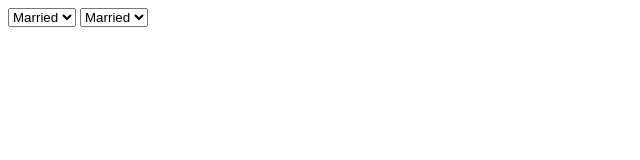
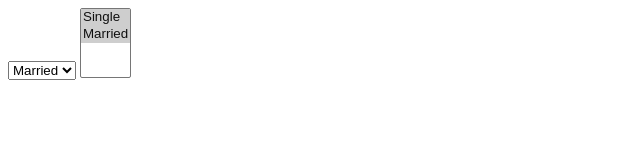
Before and after one commit to ziyan-junaideen/json-populate, a plain HTML site: page demo/index.html in a window 1280 px wide. Shown: the whole page, without its empty margins (0-640 px from the left). Drawn offline with nearby package versions, Linux system fonts and the light colour scheme.

Commit message:
The system now accepts an array of detaults to be used with multiple selects

```diff
--- a/demo/index.html
+++ b/demo/index.html
@@ -15,12 +15,12 @@
 
 				$("#element2").jsonPopulate({
 					url: 'values.json',
-					default: 2,
+					default: [1,2],
 				});
 			});
 		</script>
 
 		<select id="element"></select>
-		<select id="element2"></select>
+		<select id="element2" multiple="multiple"></select>
 	</body>
 </html>
--- a/dist/jquery.jsonPopulate.js
+++ b/dist/jquery.jsonPopulate.js
@@ -20,9 +20,7 @@
 
       Plugin.prototype.init = function() {
         var data;
-        console.log("JSON Populate");
         data = this.getData(this.options.url);
-        console.log(data);
       };
 
       Plugin.prototype.getData = function(src) {
@@ -41,13 +39,36 @@
       };
 
       Plugin.prototype.setData = function(t, data) {
-        var key, str, value;
+        var found, item, key, str, value, _ref;
+        str = "";
         for (key in data) {
           value = data[key];
-          if (value.id - t.options["default"] === 0) {
-            str = "" + str + "<option value=\"" + value.id + "\" selected=\"selected\">" + value.description + "</option>";
+          if (t.options["default"] instanceof Array) {
+            /*
+            					if console.log
+            						console.log 'Found Array'
+            						console.log t.options.default
+            */
+
+            found = false;
+            _ref = t.options["default"];
+            for (key in _ref) {
+              item = _ref[key];
+              if (item - value.id === 0) {
+                found = true;
+              }
+            }
+            if (found === true) {
+              str = "" + str + "<option value=\"" + value.id + "\" selected=\"selected\">" + value.description + "</option>";
+            } else {
+              str = "" + str + "<option value=\"" + value.id + "\">" + value.description + "</option>";
+            }
           } else {
-            str = "" + str + "<option value=\"" + value.id + "\">" + value.description + "</option>";
+            if (value.id - t.options["default"] === 0) {
+              str = "" + str + "<option value=\"" + value.id + "\" selected=\"selected\">" + value.description + "</option>";
+            } else {
+              str = "" + str + "<option value=\"" + value.id + "\">" + value.description + "</option>";
+            }
           }
         }
         $(t.element).html(str);
--- a/dist/jquery.jsonPopulate.min.js
+++ b/dist/jquery.jsonPopulate.min.js
@@ -1 +1 @@
-(function(){(function(t){var n,i,o;return o="jsonPopulate",i={property:"value"},n=function(){function n(n,e){return this.element=n,this.options=t.extend({},i,e),this._defaults=i,this._name=o,this.init(),this}return n.prototype.init=function(){var t;console.log("JSON Populate"),t=this.getData(this.options.url),console.log(t)},n.prototype.getData=function(n){var i,o;o=this,i=this.setData,t.ajax({async:!1,url:""+n,dataType:"json",data:{},success:function(t){i(o,t)}})},n.prototype.setData=function(n,i){var o,e,a;for(o in i)a=i[o],e=0===a.id-n.options["default"]?""+e+'<option value="'+a.id+'" selected="selected">'+a.description+"</option>":""+e+'<option value="'+a.id+'">'+a.description+"</option>";t(n.element).html(e)},n}(),t.fn[o]=function(i){return this.each(function(){return t.data(this,"plugin_"+o)?void 0:t.data(this,"plugin_"+o,new n(this,i))})}})(jQuery,window,document)}).call(this);
+(function(){(function(t){var i,n,e;return e="jsonPopulate",n={property:"value"},i=function(){function i(i,o){return this.element=i,this.options=t.extend({},n,o),this._defaults=n,this._name=e,this.init(),this}return i.prototype.init=function(){var t;t=this.getData(this.options.url)},i.prototype.getData=function(i){var n,e;e=this,n=this.setData,t.ajax({async:!1,url:""+i,dataType:"json",data:{},success:function(t){n(e,t)}})},i.prototype.setData=function(i,n){var e,o,s,a,u,r;a="";for(s in n)if(u=n[s],i.options["default"]instanceof Array){e=!1,r=i.options["default"];for(s in r)o=r[s],0===o-u.id&&(e=!0);a=e===!0?""+a+'<option value="'+u.id+'" selected="selected">'+u.description+"</option>":""+a+'<option value="'+u.id+'">'+u.description+"</option>"}else a=0===u.id-i.options["default"]?""+a+'<option value="'+u.id+'" selected="selected">'+u.description+"</option>":""+a+'<option value="'+u.id+'">'+u.description+"</option>";t(i.element).html(a)},i}(),t.fn[e]=function(n){return this.each(function(){return t.data(this,"plugin_"+e)?void 0:t.data(this,"plugin_"+e,new i(this,n))})}})(jQuery,window,document)}).call(this);
```
Also changed, not shown: src/jquery.jsonPopulate.coffee (+42 -5 lines).
